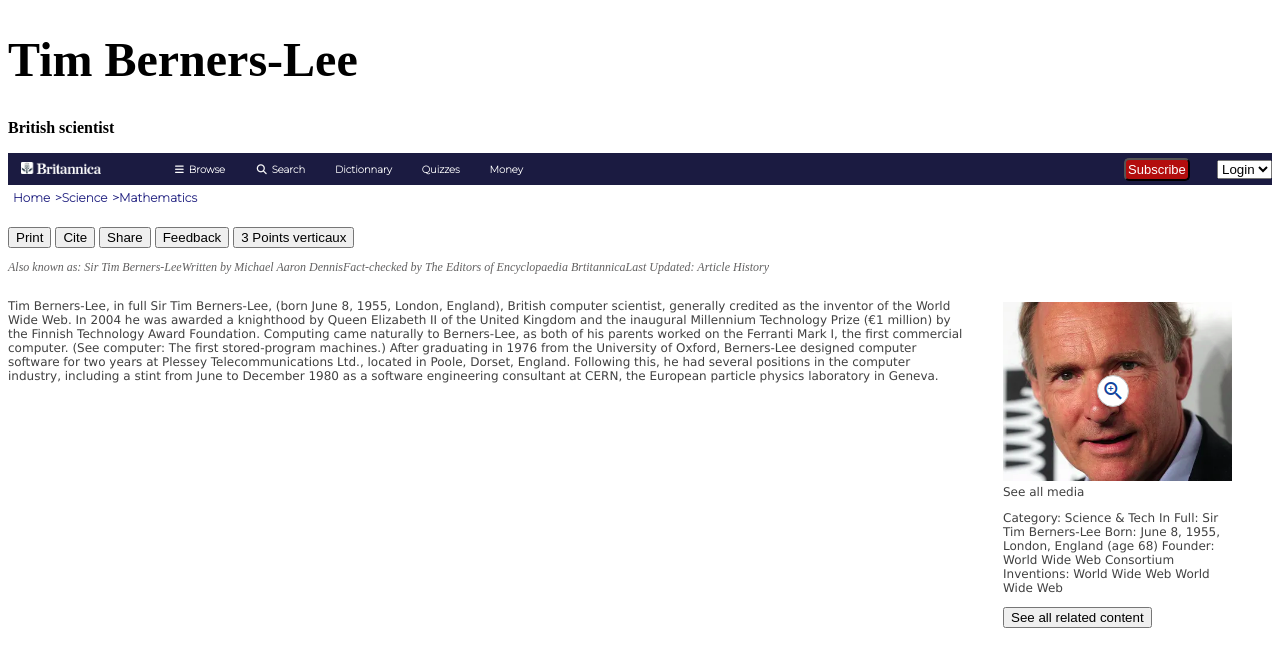
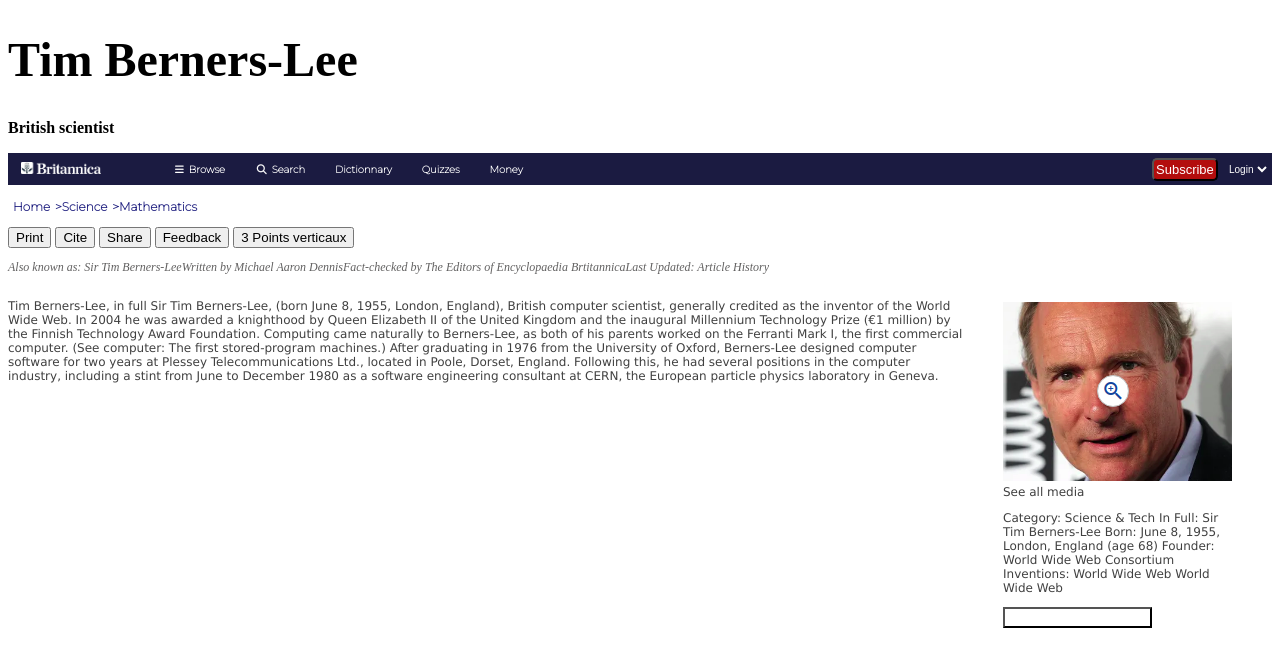
Before and after one commit to julie1030/tim-berners-lee, a website built with Vite: page index.html in a window 1280 px wide. Built offline with nearby package versions, Linux system fonts and the light colour scheme.

```diff
--- a/index.html
+++ b/index.html
@@ -35,7 +35,7 @@
         <div class="actions">
             <button class="button1">Subscribe</button>
             <select>
-                <option value="">Login</option>
+                <option value="button2">Login</option>
             </select>
         </div>
 
--- a/style.css
+++ b/style.css
@@ -66,18 +66,21 @@
     padding-right: 5px;
 }
 
-.actions {
+div.actions {
     display: flex;
     align-items: center;
-    min-width: 150px;
+    min-width: 120px;
+    padding-right: 2px;
     justify-content: space-between;
-
 }
 
 nav.navinnav {
     padding: 5px;
     color: rgb(36, 36, 130);
     background-color: white;
+    align-items: center;
+    display: flex;
+    flex-grow: 1;
 }
 
 nav.navinnav item:not(:last-child)::after {
@@ -97,11 +100,19 @@
     margin: 5px 2px 5px 2px;
     padding: 2px 2px 2px 2px;
     font-size: small;
-
-
 }
 
-.button2 {}
+.button2 {
+    background: none;
+    color: white;
+}
+
+select {
+    background: none;
+    color: white;
+    border: none;
+    font-size: smaller;
+}
 
 .button3 {}
 
```
